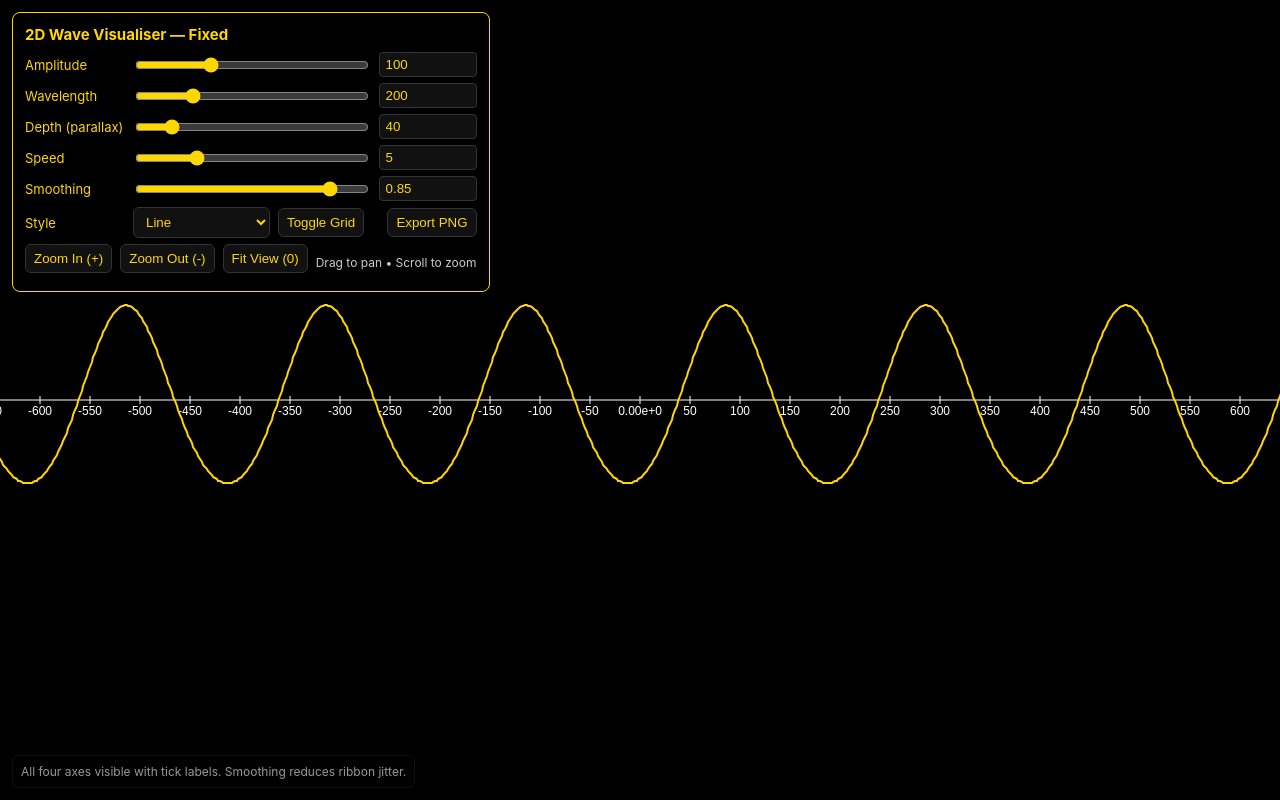
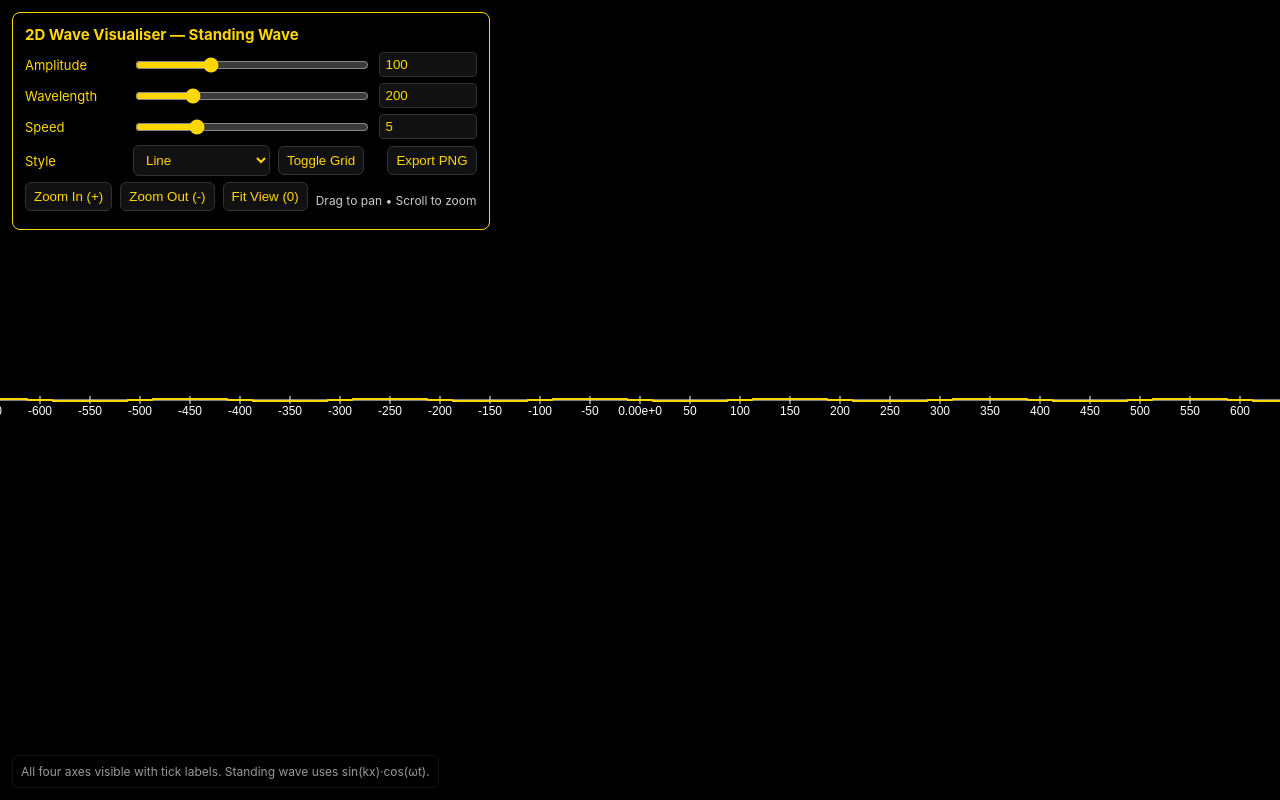
Before and after one commit to TanavBhuraria/DrumFrequencyCalculator, a Flask app: page /visual in a window 1280 px wide. Run offline with Flask 3, Linux system fonts and the light colour scheme.

Commit message:
visual new design 3

```diff
--- a/templates/visual.html
+++ b/templates/visual.html
@@ -2,7 +2,7 @@
 <html lang="en">
 <head>
   <meta charset="utf-8" />
-  <title>2D Wave Visualiser — Axes, Ticks, Stable Wave</title>
+  <title>2D Wave Visualiser — Standing Wave</title>
   <meta name="viewport" content="width=device-width,initial-scale=1" />
   <style>
     html,body { height:100%; margin:0; background:#000; color:#FFD700; font-family:Inter,system-ui,Arial,sans-serif; }
@@ -26,7 +26,7 @@
   <canvas id="canvas"></canvas>
 
   <div class="controls" id="controls">
-    <h3>2D Wave Visualiser — Fixed</h3>
+    <h3>2D Wave Visualiser — Standing Wave</h3>
 
     <div class="row">
       <label>Amplitude</label>
@@ -41,21 +41,9 @@
     </div>
 
     <div class="row">
-      <label>Depth (parallax)</label>
-      <input id="depth" type="range" min="0" max="300" step="1" value="40">
-      <input id="depthNum" type="number" min="0" max="300" step="1" value="40">
-    </div>
-
-    <div class="row">
       <label>Speed</label>
       <input id="speed" type="range" min="0.1" max="20" step="0.1" value="5">
       <input id="speedNum" type="number" min="0.1" max="20" step="0.1" value="5">
-    </div>
-
-    <div class="row">
-      <label>Smoothing</label>
-      <input id="smoothing" type="range" min="0" max="0.99" step="0.01" value="0.85">
-      <input id="smoothingNum" type="number" min="0" max="0.99" step="0.01" value="0.85">
     </div>
 
     <div class="row">
@@ -76,7 +64,7 @@
     </div>
   </div>
 
-  <div class="hint">All four axes visible with tick labels. Smoothing reduces ribbon jitter.</div>
+  <div class="hint">All four axes visible with tick labels. Standing wave uses sin(kx)·cos(ωt).</div>
 
 <script>
 (() => {
@@ -89,12 +77,8 @@
     amplitudeNum: document.getElementById('amplitudeNum'),
     wavelength: document.getElementById('wavelength'),
     wavelengthNum: document.getElementById('wavelengthNum'),
-    depth: document.getElementById('depth'),
-    depthNum: document.getElementById('depthNum'),
     speed: document.getElementById('speed'),
     speedNum: document.getElementById('speedNum'),
-    smoothing: document.getElementById('smoothing'),
-    smoothingNum: document.getElementById('smoothingNum'),
     style: document.getElementById('style'),
     gridToggle: document.getElementById('gridToggle'),
     zoomIn: document.getElementById('zoomIn'),
@@ -113,9 +97,7 @@
   const state = {
     amplitude: +ui.amplitude.value,
     wavelength: +ui.wavelength.value,
-    depth: +ui.depth.value,
     speed: +ui.speed.value,
-    smoothing: +ui.smoothing.value,
     style: ui.style.value,
     grid: false,
     zoom: 1,
@@ -125,9 +107,7 @@
 
   sync(ui.amplitude, ui.amplitudeNum, v => state.amplitude = v);
   sync(ui.wavelength, ui.wavelengthNum, v => state.wavelength = v);
-  sync(ui.depth, ui.depthNum, v => state.depth = v);
   sync(ui.speed, ui.speedNum, v => state.speed = v);
-  sync(ui.smoothing, ui.smoothingNum, v => state.smoothing = v);
   ui.style.addEventListener('change', () => state.style = ui.style.value);
   ui.gridToggle.addEventListener('click', () => state.grid = !state.grid);
 
@@ -164,7 +144,6 @@
     const mx = (e.clientX - rect.left - rect.width/2) / state.zoom - state.offsetX;
     const my = (e.clientY - rect.top - rect.height/2) / state.zoom - state.offsetY;
     const newZoom = Math.max(0.2, Math.min(6, state.zoom * zoomFactor));
-    const inv = 1 / zoomFactor;
     state.offsetX -= mx * (1 - 1/zoomFactor);
     state.offsetY -= my * (1 - 1/zoomFactor);
     state.zoom = newZoom;
@@ -201,42 +180,36 @@
     link.click();
   });
 
-  // Stable sampling: fixed sample count independent of zoom to avoid geometry changes
-  const SAMPLES = 1200; // fixed sample count for stability
+  // Stable sampling count (keeps geometry consistent)
+  const SAMPLES = 1200;
   const worldWidth = 2000; // world units across horizontal span
 
-  // Smoothing buffers to reduce per-sample jitter
-  const smoothY = new Float32Array(SAMPLES + 1);
-  for (let i=0;i<=SAMPLES;i++) smoothY[i] = 0;
-
-  // Axis tick helper
-  function drawAxesAndTicks(W, H, cx, cy, worldToScreen) {
+  // Axis & ticks
+  function drawAxesAndTicks(W, H, cx, cy) {
     ctx.save();
     ctx.translate(cx, cy);
     ctx.scale(state.zoom, state.zoom);
     ctx.translate(state.offsetX, state.offsetY);
 
-    // Draw grid if enabled
+    // Grid
     if (state.grid) {
       ctx.strokeStyle = 'rgba(255,255,255,0.06)';
       ctx.lineWidth = 1 / state.zoom;
       const gridSpacing = 100;
       for (let gx = -worldWidth; gx <= worldWidth; gx += gridSpacing) {
-        const sx = gx;
-        ctx.beginPath(); ctx.moveTo(sx, -H*2); ctx.lineTo(sx, H*2); ctx.stroke();
+        ctx.beginPath(); ctx.moveTo(gx, -H*2); ctx.lineTo(gx, H*2); ctx.stroke();
       }
       for (let gy = -1000; gy <= 1000; gy += gridSpacing) {
-        const sy = gy;
-        ctx.beginPath(); ctx.moveTo(-worldWidth*2, sy); ctx.lineTo(worldWidth*2, sy); ctx.stroke();
+        ctx.beginPath(); ctx.moveTo(-worldWidth*2, gy); ctx.lineTo(worldWidth*2, gy); ctx.stroke();
       }
     }
 
-    // Axis lines on all four sides (top, bottom, left, right)
+    // Axis lines on all four sides
     ctx.strokeStyle = '#FFFFFF';
     ctx.lineWidth = 1 / state.zoom;
-    // bottom axis (y= -cy in world coords)
+    // bottom axis (y=0)
     ctx.beginPath(); ctx.moveTo(-worldWidth/2, 0); ctx.lineTo(worldWidth/2, 0); ctx.stroke();
-    // top axis (y = -cy + viewHeight in world coords) draw at world y = viewHeight/state.zoom
+    // top axis (y = view top in world coords)
     const viewHWorld = (H/2) / state.zoom;
     ctx.beginPath(); ctx.moveTo(-worldWidth/2, -viewHWorld*2); ctx.lineTo(worldWidth/2, -viewHWorld*2); ctx.stroke();
     // left axis
@@ -250,7 +223,7 @@
     ctx.textAlign = 'center';
     ctx.textBaseline = 'top';
 
-    // X ticks: choose tick spacing in world units
+    // X ticks
     const approxPixelsPerTick = 80;
     const worldPerPixel = (W / state.zoom) / worldWidth;
     const desiredWorldTick = approxPixelsPerTick * worldPerPixel;
@@ -259,23 +232,14 @@
     const maxX = worldWidth/2 - state.offsetX + (W/2)/state.zoom;
     for (let x = Math.ceil(minX / tickBase) * tickBase; x <= maxX; x += tickBase) {
       const sx = x;
-      // bottom ticks
       ctx.beginPath(); ctx.moveTo(sx, -4 / state.zoom); ctx.lineTo(sx, 4 / state.zoom); ctx.stroke();
-      // top ticks (at top axis)
       ctx.beginPath(); ctx.moveTo(sx, -viewHWorld*2 - 4 / state.zoom); ctx.lineTo(sx, -viewHWorld*2 + 4 / state.zoom); ctx.stroke();
-      // labels bottom
       const label = formatNumber(x);
-      ctx.save();
-      ctx.scale(1,1);
       ctx.fillText(label, sx, 6 / state.zoom);
-      ctx.restore();
-      // labels top
-      ctx.save();
       ctx.fillText(label, sx, -viewHWorld*2 - 16 / state.zoom);
-      ctx.restore();
     }
 
-    // Y ticks: choose tick spacing
+    // Y ticks
     ctx.textAlign = 'right';
     ctx.textBaseline = 'middle';
     const approxPixelsPerTickY = 60;
@@ -285,26 +249,17 @@
     const maxY = 1000 - state.offsetY + (H/2)/state.zoom;
     for (let y = Math.ceil(minY / tickBaseY) * tickBaseY; y <= maxY; y += tickBaseY) {
       const sy = y;
-      // left ticks
       ctx.beginPath(); ctx.moveTo(-worldWidth/2 - 4 / state.zoom, sy); ctx.lineTo(-worldWidth/2 + 4 / state.zoom, sy); ctx.stroke();
-      // right ticks
       ctx.beginPath(); ctx.moveTo(worldWidth/2 - 4 / state.zoom, sy); ctx.lineTo(worldWidth/2 + 4 / state.zoom, sy); ctx.stroke();
-      // labels left
-      ctx.save();
       ctx.fillText(formatNumber(y), -worldWidth/2 - 8 / state.zoom, sy);
-      ctx.restore();
-      // labels right
-      ctx.save();
       ctx.textAlign = 'left';
       ctx.fillText(formatNumber(y), worldWidth/2 + 8 / state.zoom, sy);
       ctx.textAlign = 'right';
-      ctx.restore();
     }
 
     ctx.restore();
   }
 
-  // Choose a "nice" tick spacing (1,2,5 * power of 10)
   function chooseNiceTick(desired) {
     if (desired <= 0) return 1;
     const pow = Math.pow(10, Math.floor(Math.log10(desired)));
@@ -321,11 +276,12 @@
     return v.toFixed(2);
   }
 
-  // Render loop
+  // Render loop: standing wave y = A * sin(kx) * cos(ωt)
   let last = performance.now();
   function render(now) {
     const dt = (now - last) / 1000; last = now;
     const t = now / 1000;
+
     // clear
     ctx.fillStyle = '#000';
     ctx.fillRect(0, 0, canvas.width, canvas.height);
@@ -335,80 +291,68 @@
     const H = canvas.height / DPR;
     const cx = W / 2, cy = H / 2;
 
-    // Draw axes and ticks (in world-space transform)
+    // Draw axes and ticks
     drawAxesAndTicks(W, H, cx, cy);
 
-    // Draw wave in world-space transform
+    // Draw wave
     ctx.save();
     ctx.translate(cx, cy);
     ctx.scale(state.zoom, state.zoom);
     ctx.translate(state.offsetX, state.offsetY);
 
-    // stable sampling across frames
     const samples = SAMPLES;
     const step = worldWidth / samples;
-    const amp = state.amplitude;
+    const A = state.amplitude;
     const wl = state.wavelength;
-    const depth = state.depth;
-    const speed = state.speed;
-    const smoothing = state.smoothing;
-
-    // compute target Y for each sample and smooth it to reduce jitter
-    for (let i = 0; i <= samples; i++) {
-      const worldX = (i - samples/2) * step;
-      const rawY = amp * Math.sin((worldX / wl) * Math.PI * 2 - t * speed);
-      // add z-parallax as vertical offset to simulate depth
-      const z = depth * Math.sin((worldX / Math.max(1, wl*0.5)) * Math.PI * 2 - t * speed * 0.5);
-      const target = rawY + z * 0.15;
-      // low-pass smoothing: new = lerp(prev, target, 1 - smoothing)
-      smoothY[i] = smoothY[i] * smoothing + target * (1 - smoothing);
-    }
-
-    // Draw line or ribbon using the smoothed values
+    const k = (2 * Math.PI) / wl; // spatial frequency
+    const omega = state.speed; // interpret speed as angular frequency factor
+    // standing wave: y(x,t) = A * sin(k x) * cos(omega * t)
     if (state.style === 'line') {
       ctx.strokeStyle = '#FFD700';
       ctx.lineWidth = 2 / state.zoom;
       ctx.beginPath();
       for (let i = 0; i <= samples; i++) {
         const worldX = (i - samples/2) * step;
-        const screenX = Math.round(worldX * DPR) / DPR; // align to pixel grid to avoid subpixel jitter
-        const screenY = Math.round(-smoothY[i] * DPR) / DPR;
+        const y = A * Math.sin(k * worldX) * Math.cos(omega * t);
+        const screenX = Math.round(worldX * DPR) / DPR;
+        const screenY = Math.round(-y * DPR) / DPR;
         if (i === 0) ctx.moveTo(screenX, screenY); else ctx.lineTo(screenX, screenY);
       }
       ctx.stroke();
     } else {
-      // ribbon: top edge = smoothed Y, bottom edge = smoothed Y + thickness
-      const thickness = Math.max(6, amp * 0.12);
-      // top path
-      ctx.beginPath();
+      // ribbon
+      const thickness = Math.max(6, A * 0.12);
+      const top = [];
+      const bottom = [];
       for (let i = 0; i <= samples; i++) {
         const worldX = (i - samples/2) * step;
+        const y = A * Math.sin(k * worldX) * Math.cos(omega * t);
         const screenX = Math.round(worldX * DPR) / DPR;
-        const screenY = Math.round(-smoothY[i] * DPR) / DPR;
-        if (i === 0) ctx.moveTo(screenX, screenY); else ctx.lineTo(screenX, screenY);
+        const screenY = Math.round(-y * DPR) / DPR;
+        top.push([screenX, screenY]);
+        bottom.push([screenX, screenY + thickness]);
       }
-      // bottom path
-      for (let i = samples; i >= 0; i--) {
-        const worldX = (i - samples/2) * step;
-        const screenX = Math.round(worldX * DPR) / DPR;
-        const screenY = Math.round((-smoothY[i] + thickness) * DPR) / DPR;
-        ctx.lineTo(screenX, screenY);
+      ctx.beginPath();
+      for (let i = 0; i < top.length; i++) {
+        const p = top[i];
+        if (i === 0) ctx.moveTo(p[0], p[1]); else ctx.lineTo(p[0], p[1]);
+      }
+      for (let i = bottom.length - 1; i >= 0; i--) {
+        const p = bottom[i];
+        ctx.lineTo(p[0], p[1]);
       }
       ctx.closePath();
-      // gradient fill
-      const grad = ctx.createLinearGradient(-worldWidth/2, -amp, worldWidth/2, amp + thickness);
+      const grad = ctx.createLinearGradient(-worldWidth/2, -A, worldWidth/2, A + thickness);
       grad.addColorStop(0, '#FFD700');
       grad.addColorStop(1, '#552800');
       ctx.fillStyle = grad;
       ctx.fill();
-      // outline
       ctx.strokeStyle = '#FFD700';
       ctx.lineWidth = 1.2 / state.zoom;
       ctx.stroke();
     }
 
     ctx.restore();
-
     requestAnimationFrame(render);
   }
   requestAnimationFrame(render);
```
